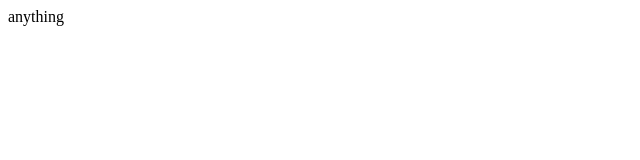
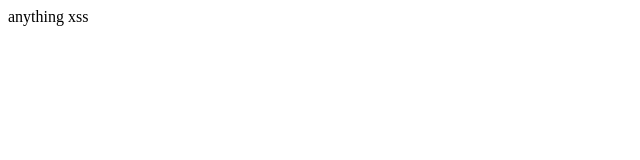
Before and after one commit to johnstonemees/css, a plain HTML site: page index.html in a window 1280 px wide. Shown: the full height of the page, 0-640 px from the left. Drawn offline with Linux system fonts and the light colour scheme.

Commit message:
Update index.html

```diff
--- a/index.html
+++ b/index.html
@@ -1,6 +1,6 @@
 <html>
  <head><link rel="stylesheet" href="/css/customer.css?v=20220908115205"></head>
   <body>
-    anything
+    anything xss
   </body>
 </html>
```
